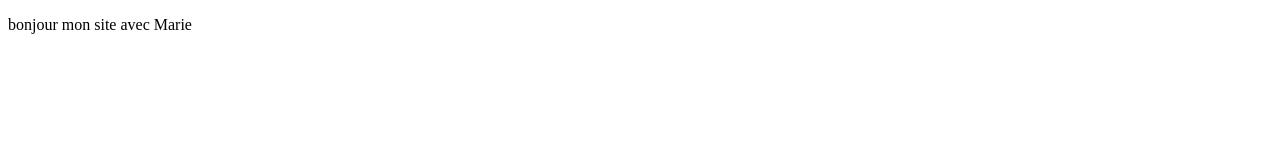
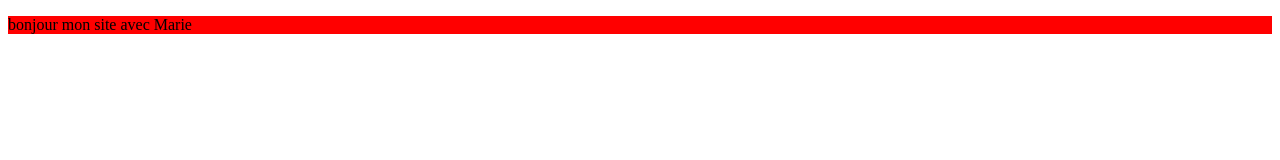
Before and after one commit to Manoutche/test, a plain HTML site: page index.html in a window 1280 px wide. Drawn offline with Linux system fonts and the light colour scheme.

Commit message:
petit modif

```diff
--- a/css/style.css
+++ b/css/style.css
@@ -0,0 +1,3 @@
+p{
+    background-color: red;
+}
--- a/index.html
+++ b/index.html
@@ -4,6 +4,7 @@
     <meta charset="UTF-8">
     <meta name="viewport" content="width=device-width, initial-scale=1.0">
     <title>Document</title>
+    <link rel="stylesheet" href="css/style.css">
 </head>
 <body>
 
```
